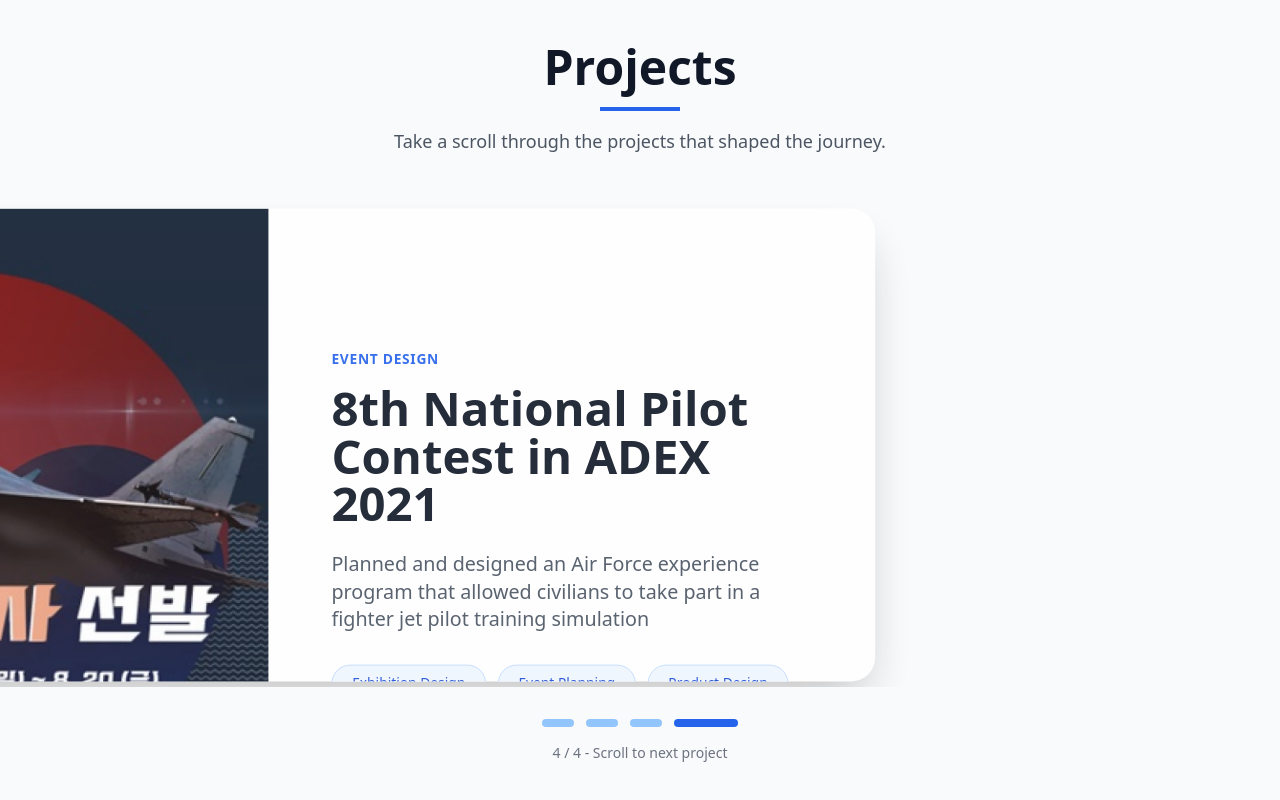
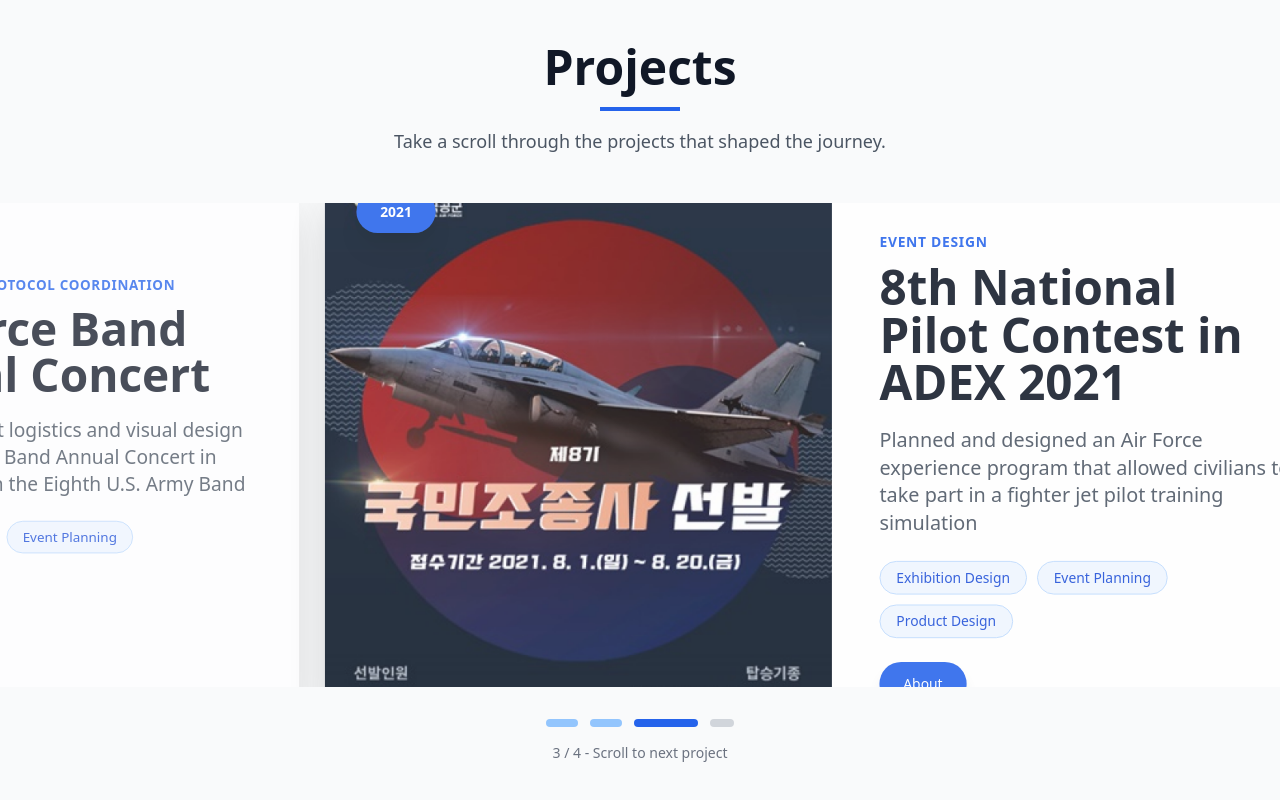
Before and after one commit to Donguk-Owen-Kim/Donguk-Owen-Kim.github.io, a Next.js app: page / in a window 1280 px wide. Shown: the part 1864-2664 px from the top of the page. Built offline with nearby package versions, Linux system fonts and the light colour scheme.

Commit message:
patch v01

```diff
--- a/app/projects/[id]/page.tsx
+++ b/app/projects/[id]/page.tsx
@@ -13,8 +13,7 @@
     { id: '1' },
     { id: '2' },
     { id: '3' },
-    { id: '4' },
-    { id: '5' },
+    { id: '4' }
   ];
 }
 
--- a/components/ProjectsSection.tsx
+++ b/components/ProjectsSection.tsx
@@ -7,51 +7,83 @@
   const [currentProject, setCurrentProject] = useState(0);
   const containerRef = useRef<HTMLDivElement>(null);
   const [progress, setProgress] = useState(0);
+  const navigatingRef = useRef(false);
+  const headerRef = useRef<HTMLDivElement>(null);
+  const footerRef = useRef<HTMLDivElement>(null);
+  const [containerHeight, setContainerHeight] = useState<number>(0);
 
   const projects = [
     {
       id: 1,
-      title: "Art&Tech Grad Show: The Film Series",
-      category: "VIDEO EDITING",
-      description: "Three video styles for promoting the graduation exhibition: PR, documentary, and vlog",
-      image: "/images/id_1_preview.png",
-      tags: ["Shooting", "Editing", "Promotion Video", "Documentary Video"],
-      year: "2024"
+      title: 'Art&Tech Grad Show: The Film Series',
+      category: 'VIDEO EDITING',
+      description:
+        'Three video styles for promoting the graduation exhibition: PR, documentary, and vlog',
+      image: '/images/id_1_preview.png',
+      tags: ['Shooting', 'Editing', 'Promotion Video', 'Documentary Video'],
+      year: '2024',
     },
     {
       id: 2,
       title: "Rubik's WCA World Championship 2023",
-      category: "GLOBAL EVENT BRANDING & PRODUCTION",
-      description: "Organized and designed one of the most prestigious global competitions in the world of cubing",
-      image: "/images/id_4_preview.png",
-      tags: ["Exhibition Design", "Event Planning", "Product Design"],
-      year: "2023"
+      category: 'GLOBAL EVENT BRANDING & PRODUCTION',
+      description:
+        'Organized and designed one of the most prestigious global competitions in the world of cubing',
+      image: '/images/id_4_preview.png',
+      tags: ['Exhibition Design', 'Event Planning', 'Product Design'],
+      year: '2023',
     },
     {
       id: 3,
-      title: "Air Force Band Annual Concert",
-      category: "Event Design & Protocol Coordination",
-      description: "Supported event logistics and visual design for the Air Force Band Annual Concert in partnership with the Eighth U.S. Army Band",
-      image: "/images/id_5_preview.png",
-      tags: ["Exhibition Design", "Event Planning", "Product Design"],
-      year: "2022"
+      title: 'Air Force Band Annual Concert',
+      category: 'Event Design & Protocol Coordination',
+      description:
+        'Supported event logistics and visual design for the Air Force Band Annual Concert in partnership with the Eighth U.S. Army Band',
+      image: '/images/id_5_preview.png',
+      tags: ['Exhibition Design', 'Event Planning', 'Product Design'],
+      year: '2022',
     },
     {
       id: 4,
-      title: "8th National Pilot Contest in ADEX 2021",
-      category: "EVENT DESIGN",
-      description: "Planned and designed an Air Force experience program that allowed civilians to take part in a fighter jet pilot training simulation",
-      image: "/images/id_6_preview.png",
-      tags: ["Exhibition Design", "Event Planning", "Product Design"],
-      year: "2021"
+      title: '8th National Pilot Contest in ADEX 2021',
+      category: 'EVENT DESIGN',
+      description:
+        'Planned and designed an Air Force experience program that allowed civilians to take part in a fighter jet pilot training simulation',
+      image: '/images/id_6_preview.png',
+      tags: ['Exhibition Design', 'Event Planning', 'Product Design'],
+      year: '2021',
     },
   ];
 
-  // 데스크톱 sticky 전환 로직 (모바일에선 hidden 처리하므로 영향 없음)
+  // 섹션 전체 높이 = N*vh - (N-1)*(헤더+푸터)  → 마지막 빈 여백 제거
+  const recalcHeight = () => {
+    const N = projects.length;
+    const vh = window.innerHeight;
+    const headerH = headerRef.current?.offsetHeight ?? 0;
+    const footerH = footerRef.current?.offsetHeight ?? 0;
+    const H = N * vh - (N - 1) * (headerH + footerH);
+    setContainerHeight(Math.max(1, Math.round(H)));
+  };
+
+  // 카드 위치로 부드럽게 스냅
+  const snapToProject = (idx: number) => {
+    const el = containerRef.current;
+    if (!el) return;
+    const total = projects.length;
+    const clamped = Math.max(0, Math.min(total - 1, idx));
+    const startY = el.offsetTop;
+    const targetY = startY + clamped * window.innerHeight + 2;
+    navigatingRef.current = true;
+    window.scrollTo({ top: targetY, behavior: 'smooth' });
+    setTimeout(() => (navigatingRef.current = false), 500);
+  };
+
+  // sticky 전환/인디케이터 업데이트
   useEffect(() => {
     const handleScroll = () => {
-      if (!containerRef.current) return;
-      const rect = containerRef.current.getBoundingClientRect();
+      const el = containerRef.current;
+      if (!el) return;
+      const rect = el.getBoundingClientRect();
       const vh = window.innerHeight;
       if (rect.top <= 0 && rect.bottom >= vh) {
         const scrolled = Math.abs(rect.top);
@@ -59,27 +91,67 @@
         const p = Math.max(0, Math.min(1, scrolled / total));
         const idx = Math.min(Math.floor(p * projects.length), projects.length - 1);
         setCurrentProject(idx);
-        setProgress((p * projects.length) - Math.floor(p * projects.length));
+        setProgress(p * projects.length - Math.floor(p * projects.length));
       }
     };
+
+    const onWheel = (e: WheelEvent) => {
+      const el = containerRef.current;
+      if (!el) return;
+      const rect = el.getBoundingClientRect();
+      const vh = window.innerHeight;
+      const inViewport = rect.top <= vh && rect.bottom >= 0;
+      if (!inViewport) return;
+
+      // 수평 제스처일 때만 기본 스크롤 억제하고 카드 스냅
+      if (Math.abs(e.deltaX) > 10 && Math.abs(e.deltaX) > Math.abs(e.deltaY)) {
+        e.preventDefault();
+        if (!navigatingRef.current) {
+          snapToProject(e.deltaX > 0 ? currentProject + 1 : currentProject - 1);
+        }
+      }
+    };
+
+    const onKey = (e: KeyboardEvent) => {
+      const el = containerRef.current;
+      if (!el || navigatingRef.current) return;
+      const rect = el.getBoundingClientRect();
+      const vh = window.innerHeight;
+      const inViewport = rect.top <= vh && rect.bottom >= 0;
+      if (!inViewport) return;
+
+      if (e.key === 'ArrowRight') snapToProject(currentProject + 1);
+      if (e.key === 'ArrowLeft') snapToProject(currentProject - 1);
+    };
+
+    recalcHeight();
+    window.addEventListener('resize', recalcHeight);
     window.addEventListener('scroll', handleScroll, { passive: true });
+
+    // wheel은 섹션 요소에만 등록 (전체 페이지 스크롤 방지하지 않도록)
+    const el = containerRef.current;
+    el?.addEventListener('wheel', onWheel, { passive: false });
+
+    window.addEventListener('keydown', onKey);
     handleScroll();
-    return () => window.removeEventListener('scroll', handleScroll);
-  }, [projects.length]);
 
-   return (
+    return () => {
+      window.removeEventListener('resize', recalcHeight);
+      window.removeEventListener('scroll', handleScroll);
+      el?.removeEventListener('wheel', onWheel as any);
+      window.removeEventListener('keydown', onKey);
+    };
+  }, [currentProject, projects.length]);
+
+  return (
     <section id="projects" className="bg-gray-50">
-      {/* ---------- 데스크톱: sticky 카드 전환 ---------- */}
-      <div
-        ref={containerRef}
-        className="hidden lg:block"
-        style={{ height: `${projects.length * 100}vh` }}
-      >
+      {/* 데스크톱: sticky 카드 전환 */}
+      <div ref={containerRef} className="hidden lg:block" style={{ height: containerHeight }}>
         <div className="sticky top-0 h-screen flex flex-col">
           {/* 헤더 */}
-          <div className="text-center py-12 bg-gray-50">
+          <div ref={headerRef} className="text-center py-12 bg-gray-50">
             <h2 className="text-4xl md:text-5xl font-bold text-gray-900 mb-4">Projects</h2>
-            <div className="w-20 h-1 bg-blue-600 mx-auto mb-4"></div>
+            <div className="w-20 h-1 bg-blue-600 mx-auto mb-4" />
             <p className="text-lg text-gray-600 max-w-2xl mx-auto px-6">
               Take a scroll through the projects that shaped the journey.
             </p>
@@ -88,36 +160,69 @@
           {/* 카드 영역 */}
           <div className="flex-1 relative overflow-hidden bg-gray-50">
             <div className="absolute inset-0 flex items-center justify-center px-6">
-              <div className="w-full max-w-7xl mx-auto relative lg:h-[60vh]">
+              <div className="w-full max-w-5xl mx-auto relative lg:min-h-[560px] lg:h-[clamp(560px,64vh,780px)] 2xl:h-auto">
                 {projects.map((p, i) => {
-                  let translateX = 0, opacity = 0, scale = 0.95;
+                  let translateX = 0,
+                    opacity = 0,
+                    scale = 0.95;
                   if (i === currentProject) {
-                    translateX = progress * -100; opacity = 1 - progress * 0.3; scale = 1 - progress * 0.05;
+                    translateX = progress * -100;
+                    opacity = 1 - progress * 0.3;
+                    scale = 1 - progress * 0.05;
                   } else if (i === currentProject + 1) {
-                    translateX = 100 - progress * 100; opacity = progress * 0.7 + 0.3; scale = 0.95 + progress * 0.05;
-                  } else { translateX = i < currentProject ? -100 : 100; }
+                    translateX = 100 - progress * 100;
+                    opacity = progress * 0.7 + 0.3;
+                    scale = 0.95 + progress * 0.05;
+                  } else {
+                    translateX = i < currentProject ? -100 : 100;
+                  }
 
                   return (
-                    <div key={p.id}
+                    <div
+                      key={p.id}
                       className="absolute inset-0"
-                      style={{ transform:`translateX(${translateX}%) scale(${scale})`, opacity,
-                        transition:(i===currentProject||i===currentProject+1)?'none':'all .6s ease-out' }}>
+                      style={{
+                        transform: `translateX(${translateX}%) scale(${scale})`,
+                        opacity,
+                        transition:
+                          i === currentProject || i === currentProject + 1 ? 'none' : 'all .6s ease-out',
+                      }}
+                    >
                       <div className="bg-white rounded-3xl shadow-2xl overflow-hidden h-full">
                         <div className="grid lg:grid-cols-2 h-full">
+                          {/* 이미지 */}
                           <div className="relative">
-                            <img src={p.image} alt={p.title} className="w-full h-full object-cover xl:bg-black/5" />
+                            <img src={p.image} alt={p.title} className="w-full h-full object-cover object-center" />
                             <div className="absolute top-8 left-8">
-                              <span className="bg-blue-600 text-white px-6 py-3 rounded-full text-sm font-bold shadow-xl">{p.year}</span>
+                              <span className="bg-blue-600 text-white px-6 py-3 rounded-full text-sm font-bold shadow-xl">
+                                {p.year}
+                              </span>
                             </div>
                           </div>
-                          <div className="p-8 lg:p-16 flex flex-col justify-center">
-                            <span className="text-blue-600 font-bold text-sm uppercase tracking-wider mb-4">{p.category}</span>
-                            <h3 className="text-3xl lg:text-5xl font-bold text-gray-900 mb-6">{p.title}</h3>
-                            <p className="text-gray-600 mb-8 text-lg lg:text-xl">{p.description}</p>
-                            <div className="flex flex-wrap gap-3 mb-8">
-                              {p.tags.map((t, ti)=>(<span key={ti} className="bg-blue-50 text-blue-700 px-5 py-2 rounded-full text-sm border border-blue-200">{t}</span>))}
+
+                          {/* 텍스트 (많을 때만 해당 영역 스크롤) */}
+                          <div className="p-8 lg:p-12 2xl:p-10 flex flex-col justify-center overflow-y-auto pr-2">
+                            <span className="text-blue-600 font-bold text-sm uppercase tracking-wider mb-3">
+                              {p.category}
+                            </span>
+                            <h3 className="text-3xl lg:text-5xl 2xl:text-4xl font-bold text-gray-900 mb-5">
+                              {p.title}
+                            </h3>
+                            <p className="text-gray-600 mb-6 text-lg lg:text-xl 2xl:text-lg">{p.description}</p>
+                            <div className="flex flex-wrap gap-2.5 mb-6">
+                              {p.tags.map((t, ti) => (
+                                <span
+                                  key={ti}
+                                  className="bg-blue-50 text-blue-700 px-4 py-1.5 rounded-full text-sm border border-blue-200"
+                                >
+                                  {t}
+                                </span>
+                              ))}
                             </div>
-                            <Link href={`/projects/${p.id}`} className="inline-block bg-blue-600 text-white px-10 py-4 rounded-full shadow-lg hover:bg-blue-700 w-fit">
+                            <Link
+                              href={`/projects/${p.id}`}
+                              className="inline-block bg-blue-600 text-white px-6 py-3 rounded-full shadow-lg hover:bg-blue-700 w-fit text-sm"
+                            >
                               About
                             </Link>
                           </div>
@@ -131,11 +236,15 @@
           </div>
 
           {/* 인디케이터 */}
-          <div className="bg-gray-50 py-8">
+          <div ref={footerRef} className="bg-gray-50 py-8">
             <div className="flex justify-center gap-3 mb-4">
               {projects.map((_, i) => (
-                <div key={i}
-                  className={`h-2 rounded-full transition-all ${i===currentProject?'bg-blue-600 w-16':i<currentProject?'bg-blue-300 w-8':'bg-gray-300 w-6'}`} />
+                <div
+                  key={i}
+                  className={`h-2 rounded-full transition-all ${
+                    i === currentProject ? 'bg-blue-600 w-16' : i < currentProject ? 'bg-blue-300 w-8' : 'bg-gray-300 w-6'
+                  }`}
+                />
               ))}
             </div>
             <p className="text-center text-sm text-gray-500">
@@ -145,30 +254,35 @@
         </div>
       </div>
 
-      {/* ---------- 모바일: 가로 스냅 리스트 ---------- */}
+      {/* 모바일: 가로 스냅 리스트 */}
       <div className="lg:hidden container mx-auto px-6">
         <div className="text-center py-12">
           <h2 className="text-4xl font-bold text-gray-900 mb-4">Projects</h2>
-          <div className="w-20 h-1 bg-blue-600 mx-auto mb-4"></div>
+          <div className="w-20 h-1 bg-blue-600 mx-auto mb-4" />
           <p className="text-lg text-gray-600">Swipe to explore the projects.</p>
         </div>
 
-        <div className="flex overflow-x-auto snap-x snap-mandatory gap-6 pb-8 scrollbar-hide"
-             style={{ scrollbarWidth:'none', msOverflowStyle:'none' }}>
-          {projects.map((p)=>(
+        <div className="flex overflow-x-auto snap-x snap-mandatory gap-6 pb-8 scrollbar-hide" style={{ scrollbarWidth: 'none', msOverflowStyle: 'none' }}>
+          {projects.map((p) => (
             <div key={p.id} className="snap-start shrink-0 w-[85%]">
               <div className="bg-white rounded-3xl shadow-2xl overflow-hidden">
                 <div className="grid gap-0">
                   <div className="relative aspect-[16/10]">
                     <img src={p.image} alt={p.title} className="absolute inset-0 w-full h-full object-cover object-top" />
-                    <span className="absolute top-4 left-4 bg-blue-600 text-white px-4 py-2 rounded-full text-sm font-bold">{p.year}</span>
+                    <span className="absolute top-4 left-4 bg-blue-600 text-white px-4 py-2 rounded-full text-sm font-bold">
+                      {p.year}
+                    </span>
                   </div>
                   <div className="p-6">
                     <span className="text-blue-600 font-bold text-xs uppercase tracking-wider">{p.category}</span>
                     <h3 className="text-2xl font-bold text-gray-900 mt-2 mb-3">{p.title}</h3>
                     <p className="text-gray-600 mb-4">{p.description}</p>
                     <div className="flex flex-wrap gap-2 mb-6">
-                      {p.tags.map((t,ti)=>(<span key={ti} className="bg-blue-50 text-blue-700 px-3 py-1 rounded-full text-xs border">{t}</span>))}
+                      {p.tags.map((t, ti) => (
+                        <span key={ti} className="bg-blue-50 text-blue-700 px-3 py-1 rounded-full text-xs border">
+                          {t}
+                        </span>
+                      ))}
                     </div>
                     <Link href={`/projects/${p.id}`} className="inline-block bg-blue-600 text-white px-6 py-3 rounded-full shadow hover:bg-blue-700 min-w-[120px] text-center">
                       About
```
